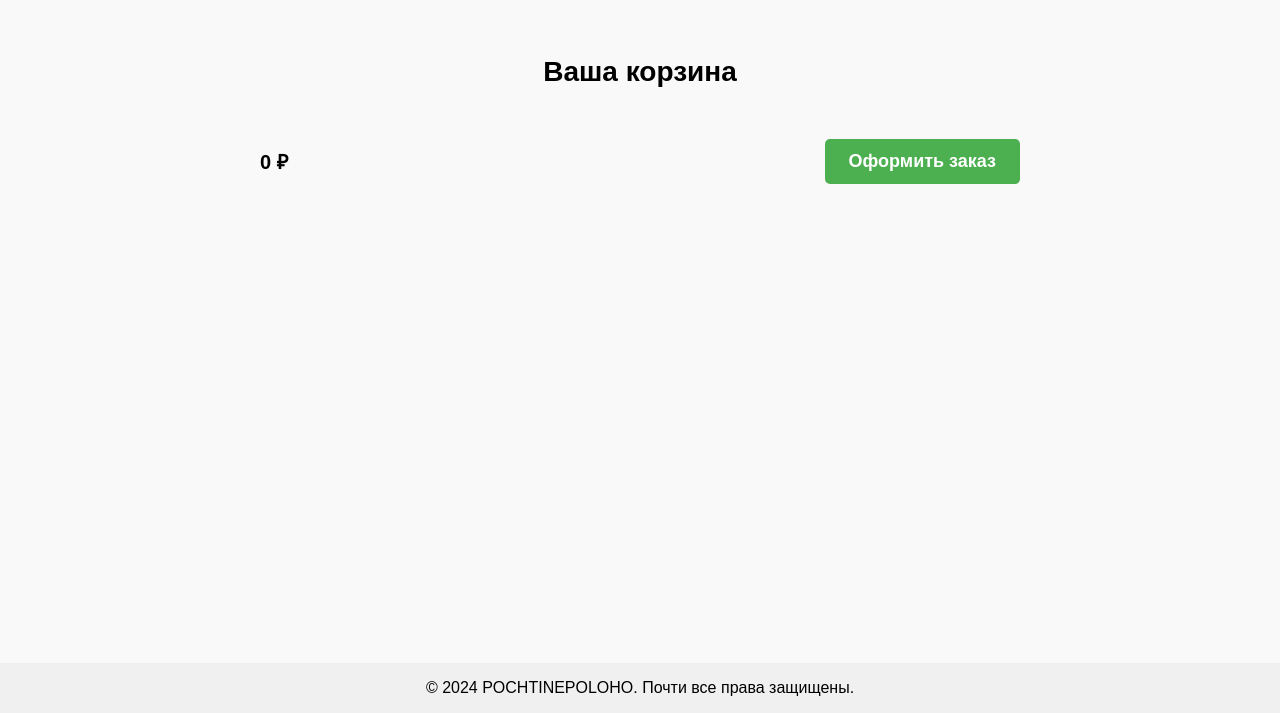
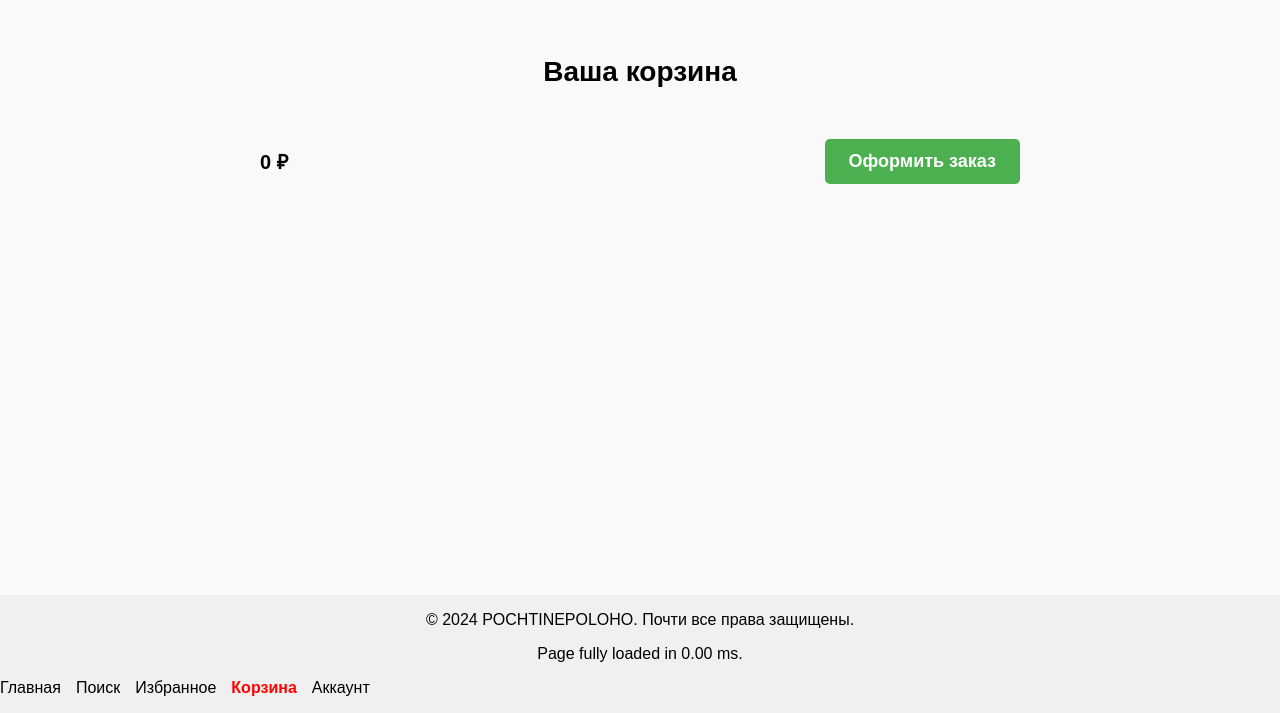
Before and after one commit to pochtineploho/Web, a plain HTML site: page shopping-cart.html in a window 1280 px wide. Shown: the part 87-800 px from the top of the page. Drawn offline with Linux system fonts and the light colour scheme.

Commit message:
feat: lab-4

```diff
--- a/outlines.css
+++ b/outlines.css
@@ -477,3 +477,24 @@ footer {
     background-color: #ccc;
     color: #fff;
 }
+
+/* Потом удалю */
+.footer-nav ul {
+    list-style-type: none;
+    padding: 0;
+    display: flex;
+}
+
+.footer-nav li {
+    margin-right: 15px;
+}
+
+.footer-nav li a {
+    text-decoration: none;
+    color: black;
+}
+
+.footer-nav li.active a {
+    color: red;
+    font-weight: bold;
+}
--- /dev/null
+++ b/scripts/delete-in-lab-5.js
@@ -0,0 +1,11 @@
+document.addEventListener('DOMContentLoaded', () => {
+    const footerLinks = document.querySelectorAll('.footer-nav a');
+
+    footerLinks.forEach(link => {
+        const linkUrl = link.getAttribute('href');
+
+        if (linkUrl === document.location.pathname.split("/").pop()) {
+            link.parentElement.classList.add('active');
+        }
+    });
+});
--- a/shopping-cart.html
+++ b/shopping-cart.html
@@ -7,6 +7,7 @@
     <link rel="stylesheet" href="outlines.css">
     <link rel="stylesheet" href="shopping-cart.css">
     <script src="scripts/shopping-cart.js" defer></script>
+    <script src="scripts/delete-in-lab-5.js"></script>
 </head>
 
 <body>
@@ -47,6 +48,17 @@
 
 <footer>
     <p>© 2024 POCHTINEPOLOHO. Почти все права защищены.</p>
+    <p id="load-stats"></p>
+    <script src="scripts/load-stats.js"></script>
+    <div class="footer-nav">
+        <ul>
+            <li><a href="main-page.html">Главная</a></li>
+            <li><a href="search.html">Поиск</a></li>
+            <li><a href="favorites.html">Избранное</a></li>
+            <li><a href="shopping-cart.html">Корзина</a></li>
+            <li><a href="account.html">Аккаунт</a></li>
+        </ul>
+    </div>
 </footer>
 
 </body>
```
Also changed, not shown: account.html (+10 -0 lines), favorites.html (+10 -0 lines), main-page.html (+10 -0 lines), product-page.html (+10 -0 lines), search.html (+10 -0 lines).
